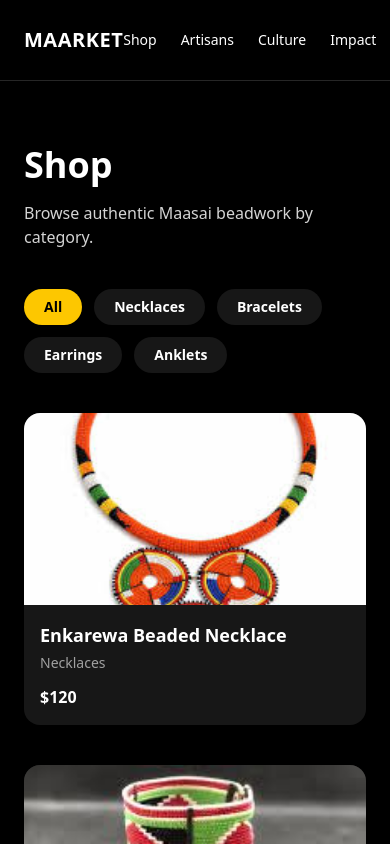
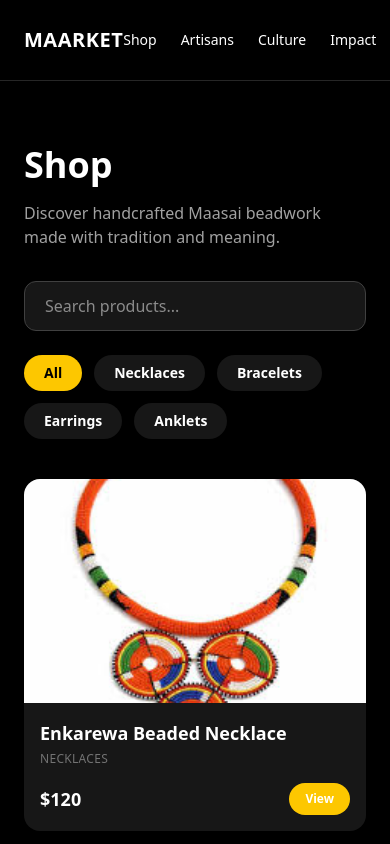
Before and after one commit to purity-siaka/maarket, a Next.js app: page /shop in a window 390 px wide. Shown: the top 844 px of the page. Built offline with nearby package versions, Linux system fonts and the light colour scheme.

Commit message:
Polish shop and homepage UI

```diff
--- a/app/page.tsx
+++ b/app/page.tsx
@@ -10,11 +10,10 @@ export const metadata: Metadata = {
 };
 
 export default function HomePage() {
-  const featuredProducts = products.slice(0, 3);
+  const featuredProducts = products.slice(0, 4);
 
   return (
     <main>
-      {/* HERO */}
       <section className="mx-auto grid min-h-[80vh] max-w-6xl items-center gap-10 px-6 py-16 md:grid-cols-2">
         <div>
           <p className="text-sm uppercase tracking-[0.3em] text-yellow-400">
@@ -60,9 +59,8 @@ export default function HomePage() {
         </div>
       </section>
 
-      {/* FEATURED PRODUCTS */}
       <section className="mx-auto max-w-6xl px-6 py-16">
-        <div className="mb-8 flex items-end justify-between gap-4">
+        <div className="mb-8 flex items-center justify-between gap-4">
           <div>
             <p className="text-sm uppercase tracking-wide text-yellow-400">
               Featured pieces
@@ -70,15 +68,18 @@ export default function HomePage() {
             <h2 className="mt-2 text-3xl font-bold">Handmade beadwork</h2>
           </div>
 
-          <Link href="/shop" className="text-sm text-yellow-400">
-            View all →
+          <Link
+            href="/shop"
+            className="rounded-full bg-yellow-400 px-5 py-2 text-sm font-semibold text-black hover:bg-yellow-300"
+          >
+            View all
           </Link>
         </div>
 
-        <div className="grid gap-8 sm:grid-cols-2 md:grid-cols-3">
+        <div className="grid gap-8 sm:grid-cols-2 md:grid-cols-4">
           {featuredProducts.map((product) => (
-            <Link key={product.id} href={`/shop/${product.id}`}>
-              <div className="overflow-hidden rounded-2xl bg-neutral-900">
+            <div key={product.id} className="overflow-hidden rounded-2xl bg-neutral-900">
+              <Link href={`/shop/${product.id}`}>
                 <div className="relative h-56">
                   <Image
                     src={product.image}
@@ -87,17 +88,18 @@ export default function HomePage() {
                     className="object-cover transition hover:scale-105"
                   />
                 </div>
+              </Link>
 
-                <div className="p-4">
+              <div className="p-4">
+                <Link href={`/shop/${product.id}`}>
                   <h3 className="font-semibold hover:text-yellow-400">
                     {product.name}
                   </h3>
-                  <p className="mt-1 text-sm text-neutral-400">
-                    ${product.price}
-                  </p>
-                </div>
+                </Link>
+
+                <p className="mt-1 text-sm text-neutral-400">${product.price}</p>
               </div>
-            </Link>
+            </div>
           ))}
         </div>
       </section>
--- a/app/shop/page.tsx
+++ b/app/shop/page.tsx
@@ -9,23 +9,37 @@ import ShopFilters from "@/components/ShopFilters";
 export default function ShopPage() {
   const categories = [
     "All",
-    ...Array.from(new Set(products.map((product) => product.category))),
+    ...Array.from(new Set(products.map((p) => p.category))),
   ];
 
   const [activeCategory, setActiveCategory] = useState("All");
+  const [searchQuery, setSearchQuery] = useState("");
 
-  const filteredProducts =
-    activeCategory === "All"
-      ? products
-      : products.filter((product) => product.category === activeCategory);
+  const filteredProducts = products.filter((product) => {
+    const matchesCategory =
+      activeCategory === "All" || product.category === activeCategory;
+
+    const matchesSearch = `${product.name} ${product.category} ${product.meaning}`
+      .toLowerCase()
+      .includes(searchQuery.toLowerCase());
+
+    return matchesCategory && matchesSearch;
+  });
 
   return (
-    <main className="mx-auto max-w-6xl px-6 py-16">
+    <main className="mx-auto max-w-7xl px-6 py-16">
       <h1 className="mb-4 text-4xl font-bold">Shop</h1>
 
-      <p className="mb-10 max-w-2xl text-neutral-300">
-        Browse authentic Maasai beadwork by category.
+      <p className="mb-8 max-w-2xl text-neutral-400">
+        Discover handcrafted Maasai beadwork made with tradition and meaning.
       </p>
+
+      <input
+        value={searchQuery}
+        onChange={(e) => setSearchQuery(e.target.value)}
+        placeholder="Search products..."
+        className="mb-6 w-full rounded-xl border border-neutral-700 bg-neutral-900 px-5 py-3 text-white outline-none focus:border-yellow-400"
+      />
 
       <ShopFilters
         categories={categories}
@@ -33,35 +47,44 @@ export default function ShopPage() {
         onChange={setActiveCategory}
       />
 
-      <div className="grid grid-cols-1 gap-10 sm:grid-cols-2 md:grid-cols-3">
+      <div className="grid grid-cols-1 gap-8 sm:grid-cols-2 md:grid-cols-3 lg:grid-cols-4">
         {filteredProducts.map((product) => (
           <div
             key={product.id}
-            className="overflow-hidden rounded-2xl bg-neutral-900 shadow-lg"
+            className="group overflow-hidden rounded-2xl bg-neutral-900 transition hover:shadow-xl"
           >
             <Link href={`/shop/${product.id}`}>
-              <div className="relative h-48 w-full">
+              <div className="relative h-56 w-full overflow-hidden">
                 <Image
                   src={product.image}
                   alt={product.name}
                   fill
-                  className="object-cover transition hover:scale-105"
+                  className="object-cover transition duration-500 group-hover:scale-110"
                 />
               </div>
             </Link>
 
             <div className="p-4">
               <Link href={`/shop/${product.id}`}>
-                <h2 className="text-lg font-semibold hover:text-yellow-400">
+                <h2 className="text-lg font-semibold transition hover:text-yellow-400">
                   {product.name}
                 </h2>
               </Link>
 
-              <p className="mt-1 text-sm text-neutral-400">
+              <p className="mt-1 text-xs uppercase tracking-wide text-neutral-500">
                 {product.category}
               </p>
 
-              <p className="mt-3 font-semibold">${product.price}</p>
+              <div className="mt-4 flex items-center justify-between">
+                <p className="text-lg font-bold">${product.price}</p>
+
+                <Link
+                  href={`/shop/${product.id}`}
+                  className="rounded-full bg-yellow-400 px-4 py-2 text-xs font-semibold text-black hover:bg-yellow-300"
+                >
+                  View
+                </Link>
+              </div>
             </div>
           </div>
         ))}
@@ -69,7 +92,7 @@ export default function ShopPage() {
 
       {filteredProducts.length === 0 && (
         <p className="mt-10 text-neutral-400">
-          No products found in this category.
+          No products found. Try another search or category.
         </p>
       )}
     </main>
--- a/data/products.ts
+++ b/data/products.ts
@@ -69,4 +69,39 @@ export const products: Product[] = [
     artisanId: "olpiron-lengai",
     image: "/images/products/warrior-anklet.png",
   },
+
+  {
+    id: "necklace-maasai-royal-collar",
+    name: "Maasai Royal Collar Necklace",
+    category: "Necklaces",
+    meaning: "Symbol of unity and pride",
+    story: "A ceremonial piece worn during important Maasai celebrations.",
+    price: 150,
+    artisanId: "olpiron-lengai",
+    image: "/images/products/necklace-maasai-royal-collar.png",
+  },
+
+  {
+    id: "bracelet-warrior-pattern",
+    name: "Warrior Pattern Bracelet",
+    category: "Bracelets",
+    meaning: "Courage and strength",
+    story: "Inspired by Maasai warrior symbolism and tradition.",
+    price: 40,
+    artisanId: "olpiron-lengai",
+    image: "/images/products/bracelet-warrior-pattern.png",
+  },
+
+  {
+    id: "earrings-naserian-classic",
+    name: "Naserian Classic Earrings",
+    category: "Earrings",
+    meaning: "Peace and elegance",
+    story: "Lightweight beadwork representing beauty and calmness.",
+    price: 35,
+    artisanId: "naserian-enkai",
+    image: "/images/products/earrings-naserian-classic.png",
+  },
+
+
 ];
```
